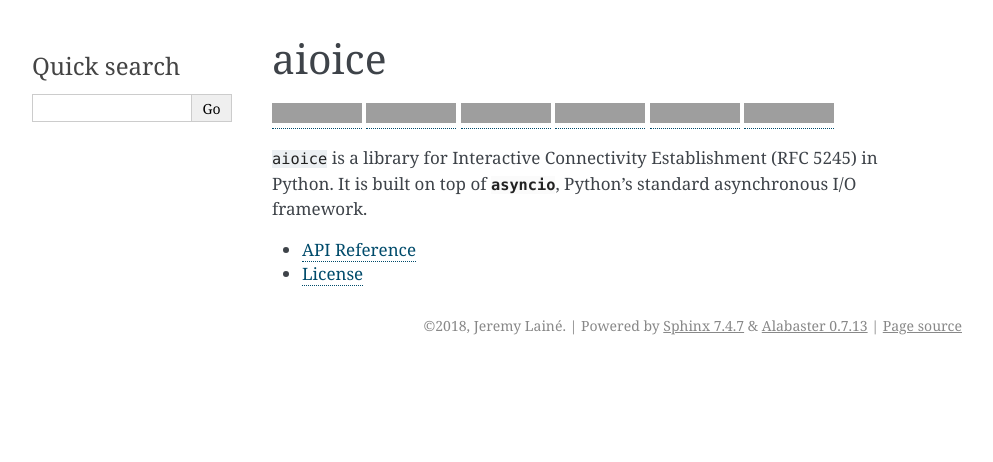
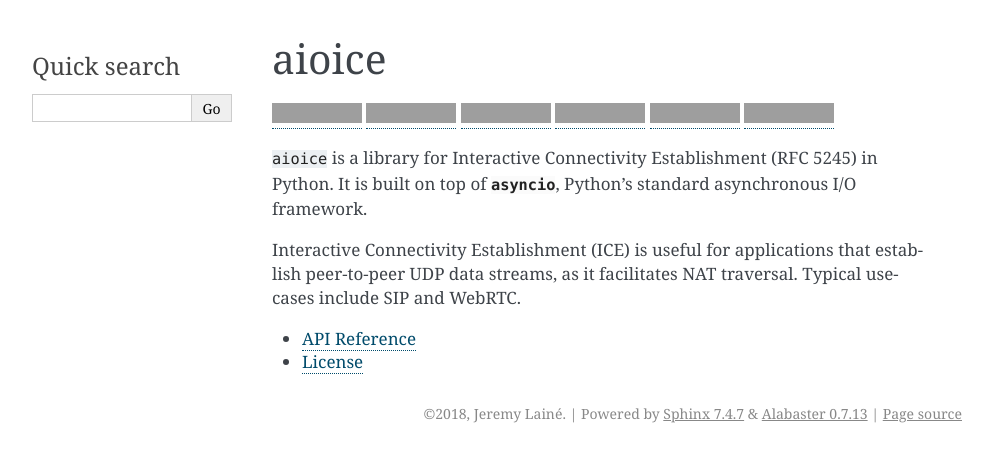
Before and after one commit to aiortc/aioice, a Sphinx documentation site: the page built from docs/index.rst, in a window 1280 px wide, cut to the strip 0-462 px from the top of the page. Shown: the whole strip, without its empty margins (148-1141 px from the left). Built offline with Sphinx 7.4.7, drawn with Linux system fonts in a browser that asks for light colours; grey boxes are pictures that could not be loaded.

Commit message:
add explanation about what ICE does

```diff
--- a/docs/index.rst
+++ b/docs/index.rst
@@ -25,6 +25,10 @@
 in Python. It is built on top of :mod:`asyncio`, Python's standard asynchronous
 I/O framework.
 
+Interactive Connectivity Establishment (ICE) is useful for applications that
+establish peer-to-peer UDP data streams, as it facilitates NAT traversal.
+Typical usecases include SIP and WebRTC.
+
 .. toctree::
    :maxdepth: 2
 
```
Also changed, not shown: README.rst (+7 -0 lines).
